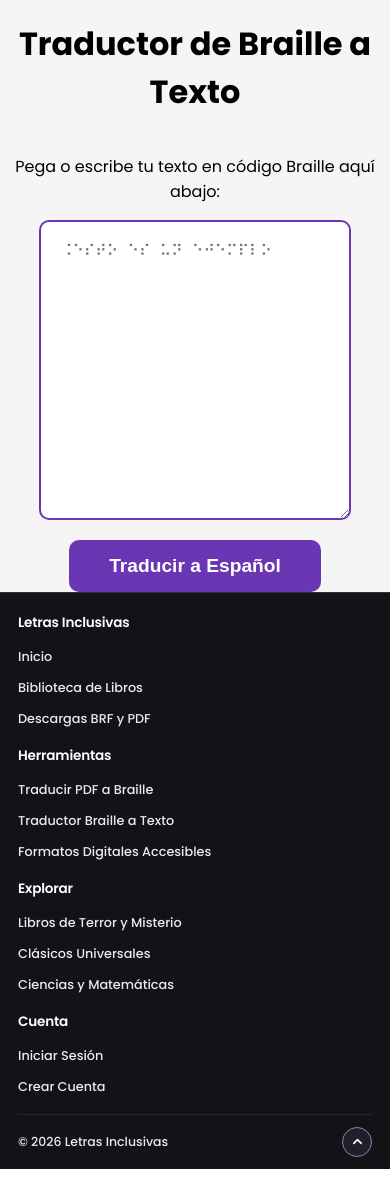
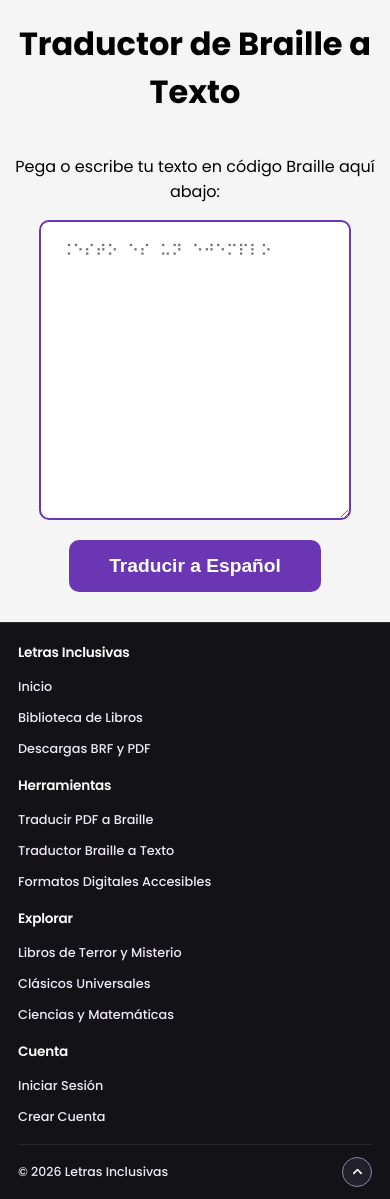
Before and after one commit to Oiciruamz/hack2024, a Flask app: page /braille-a-texto in a window 390 px wide. Shown: the part 651-1850 px from the top of the page. Before the commit the page ends 1820 px from the top, so only its background shows below. Run offline with Flask 3, Linux system fonts and the light colour scheme; some web fonts are replaced.

Commit message:
Ajuste marge en braille a texto

```diff
--- a/templates/braille-a-texto.html
+++ b/templates/braille-a-texto.html
@@ -25,10 +25,18 @@
 
         .container {
             text-align: center;
-            margin-top: 40px;
+            margin-top: 80px;
+            margin-bottom: 60px;
             display: flex;
             flex-direction: column;
             align-items: center;
+        }
+
+        @media (max-width: 768px) {
+            .container {
+                margin-top: 40px;
+                margin-bottom: 30px;
+            }
         }
 
         h1 {
```
